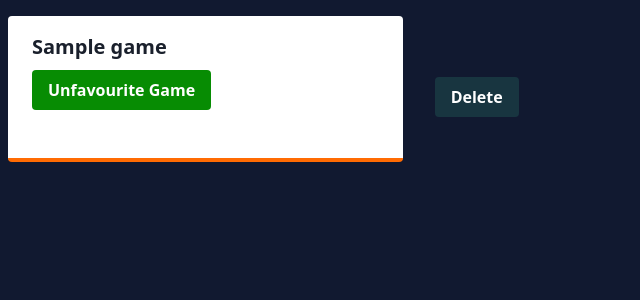
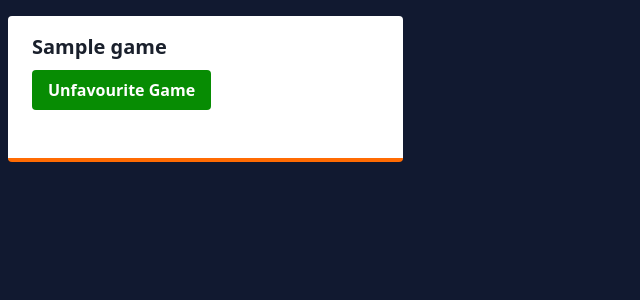
Before and after one commit to AGhafoor94/ez-games, a Node server app: page /profile in a window 1280 px wide. Shown: the part 58-358 px from the top of the page, without its empty margins (0-640 px from the left). Run offline with Node 20, Linux system fonts and the light colour scheme; the visitor is signed in with stand-in values (Sample User, id 1); tables that the repository leaves empty hold one stand-in row (values such as "Sample post"); style sheets or scripts are compiled from the project's sources; some libraries are stand-ins or nearby versions.

Commit message:
Some more updates

```diff
--- a/src/views/profile.handlebars
+++ b/src/views/profile.handlebars
@@ -25,10 +25,5 @@
             </div>
         </div>
     </form>
-    <form action="/profile/{{game_id}}" method="DELETE">
-        <button type="submit" class="dark-blue-background-colour text-white font-bold py-2 px-4 rounded">
-            Delete
-        </button>
-    </form>
     {{/each}}
 </div>
```
Also changed, not shown: README.md.
